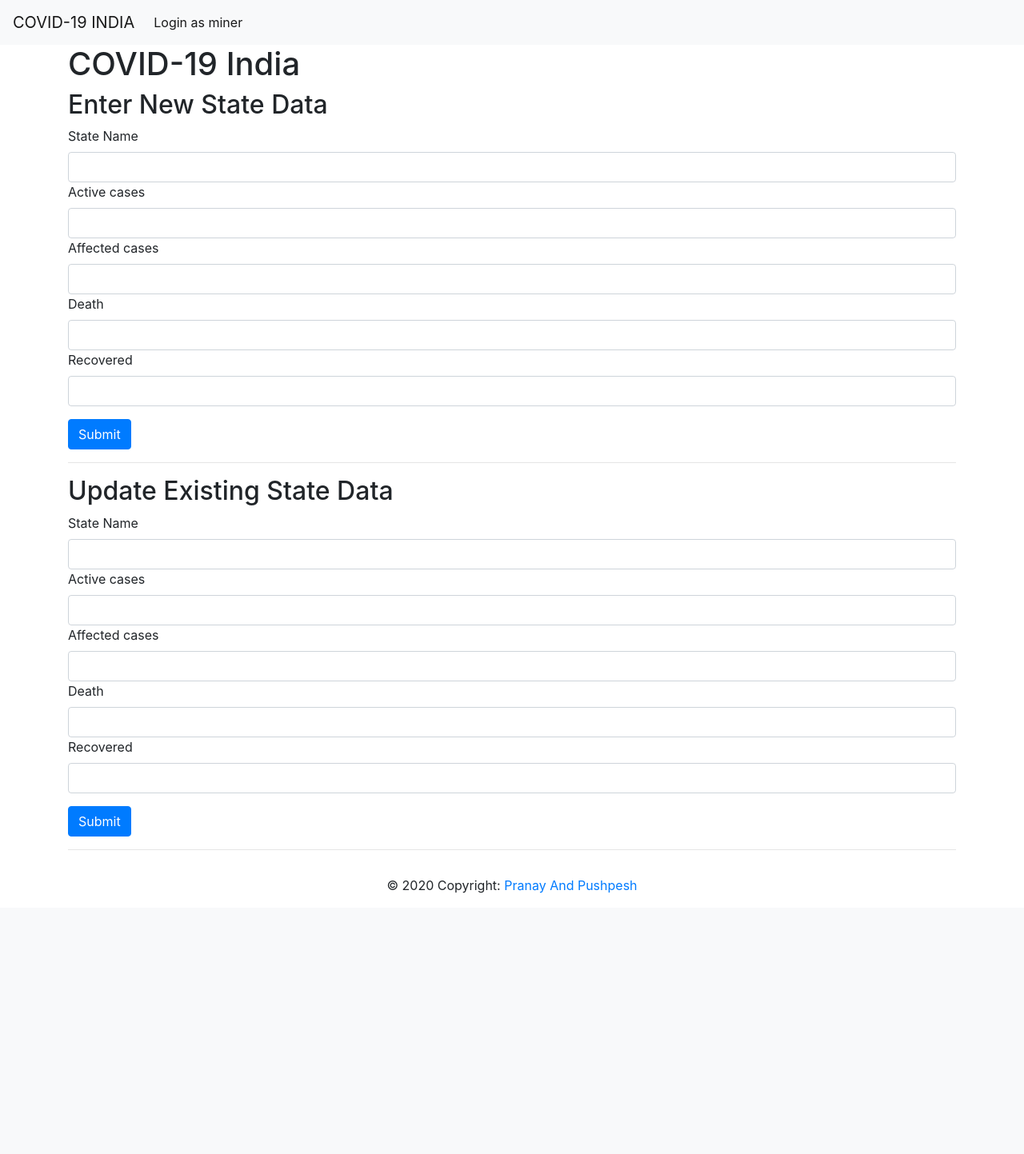
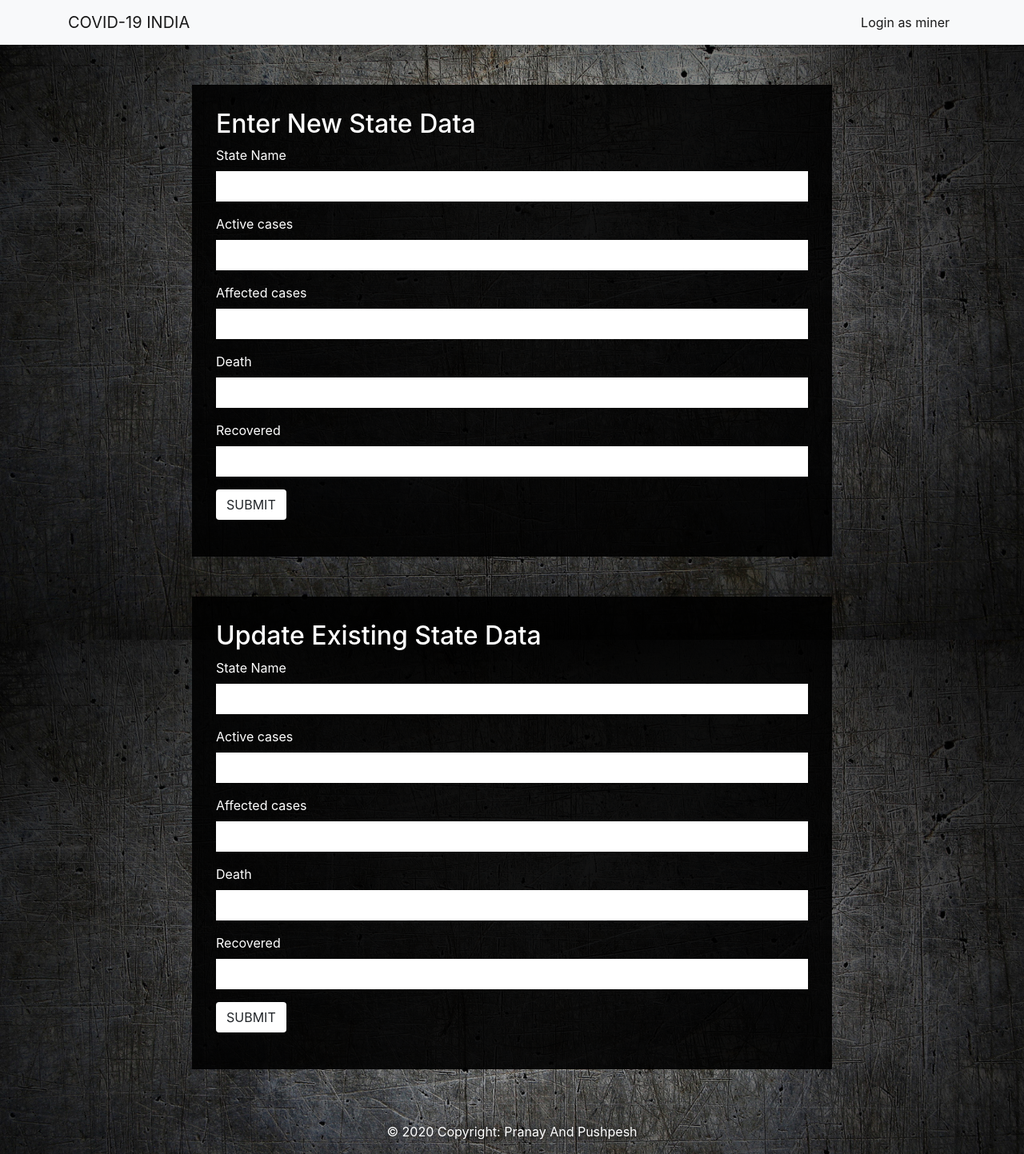
Before and after one commit to pranaykgupta/covid-database, a PHP site: page / in a window 1280 px wide. Shown: the whole page at 80% size. Before the commit the page ends 1117 px from the top, so only its background shows below. Run offline with PHP 8.4, Linux system fonts and the light colour scheme.

Commit message:
ui revamp

```diff
--- /dev/null
+++ b/user/css/update.css
@@ -0,0 +1,40 @@
+body {
+    height: 100%;
+    margin: 0;
+    background-image: url(../bg2.jpg);
+    background-size: cover;
+    background-position: center;
+    color: #fff;
+}
+
+html {
+    height: 100%;
+    margin: 0;
+}
+
+.in {
+    background-color: rgba(0,0,0,0.9);
+    color: #fff;
+    padding: 30px;
+    width: 800px;
+    margin: 50px auto;
+}
+
+.ipc {
+    border-radius: 0;
+    outline: none;
+    border-color: #fff;
+}
+
+.bb {
+    background-color: #ffffff;
+    text-transform: uppercase;
+}
+
+a {
+    color: #fff;
+}
+
+.shd {
+    text-shadow: #000 1px 1px 10px;
+}
--- a/user/index.php
+++ b/user/index.php
@@ -1,26 +1,29 @@
 <?php
   session_start();
 ?>
-
 <html>
 <head>
     <link rel="stylesheet" href="https://stackpath.bootstrapcdn.com/bootstrap/4.3.1/css/bootstrap.min.css" integrity="sha384-ggOyR0iXCbMQv3Xipma34MD+dH/1fQ784/j6cY/iJTQUOhcWr7x9JvoRxT2MZw1T" crossorigin="anonymous">
+    <link rel="stylesheet" href="./css/update.css">
     <title>Coronavirus Outbreak in India</title>
+    <link rel="icon" href="./logo.jpg" type="image/icon type">
 </head>
   <body>
   <!-- Navbar -->
     <nav class="navbar navbar-expand-lg navbar-light bg-light">
+      <div class="container">
         <a class="navbar-brand" href="#">COVID-19 INDIA</a>
         <button class="navbar-toggler" type="button" data-toggle="collapse" data-target="#navbarSupportedContent" aria-controls="navbarSupportedContent" aria-expanded="false" aria-label="Toggle navigation">
           <span class="navbar-toggler-icon"></span>
         </button>
 
         <div class="collapse navbar-collapse" id="navbarSupportedContent">
-      <ul class="navbar-nav mr-auto">
+          <ul class="navbar-nav ml-auto">
             <li class="nav-item active">
               <a class="nav-link" href="login.php">Login as miner <span class="sr-only">(current)</span></a>
             </li>
           </ul>
+        </div>
       </div>
     </nav>
 
@@ -28,57 +31,72 @@
     <div class="container">
       <div class="row">
         <div class="col-sm-12">
-            <h1>COVID-19 India</h1>
             <?php if(isset($_SESSION['msg'])){ ?>
               <div class="text-center"><?php echo $_SESSION['msg']; unset($_SESSION['msg']); ?> </div>
             <?php } ?>
-
+          <div class="in">
           <!-- add form -->
           <form action="add.php" method="POST">
             <h2>Enter New State Data</h2>
             <div class="form-group">
               <label for="name">State Name</label>
-                <input id="name" type="text" class="form-control" name="name"></input>
+              <input id="name" type="text" class="form-control ipc" name="name"></input>
+            </div>
+            <div class="form-group">
               <label for="activecases">Active cases</label>
-                <input id="activecases" type="number" class="form-control" name="activecases"></input>
+              <input id="activecases" type="number" class="form-control ipc" name="activecases"></input>
+            </div>
+            <div class="form-group">
               <label for="affcases">Affected cases</label>
-                <input id="affcases" type="number" class="form-control" name="affcases"></input>
+              <input id="affcases" type="number" class="form-control ipc" name="affcases"></input>
+            </div>
+            <div class="form-group">
               <label for="deaths">Death</label>
-                <input id="deaths" type="number" class="form-control" name="deaths"></input>
+              <input id="deaths" type="number" class="form-control ipc" name="deaths"></input>
+            </div>
+            <div class="form-group">
               <label for="recovered">Recovered</label>
-                <input id="recovered" type="number" class="form-control" name="recovered"></input>
+              <input id="recovered" type="number" class="form-control ipc" name="recovered"></input>
             </div>
-            <button type="submit" class="btn btn-primary">Submit</button>
+            <button type="submit" class="btn bb">Submit</button>
           </form>
+          </div>
 
-          <hr>
-
+          <div class="in">
           <!-- update form -->
           <form action="update.php" method="POST">
               <h2>Update Existing State Data</h2>
               <div class="form-group">
                 <label for="name">State Name</label>
-                <input id="name" type="text" class="form-control" name="name"></input>
+                <input id="name" type="text" class="form-control ipc" name="name"></input>
+              </div>
+              <div class="form-group">
                 <label for="activecases">Active cases</label>
-                <input id="activecases" type="number" class="form-control" name="activecases"></input>
+                <input id="activecases" type="number" class="form-control ipc" name="activecases"></input>
+              </div>
+              <div class="form-group">
                 <label for="affcases">Affected cases</label>
-                <input id="affcases" type="number" class="form-control" name="affcases"></input>
+                <input id="affcases" type="number" class="form-control ipc" name="affcases"></input>
+              </div>
+              <div class="form-group">
                 <label for="deaths">Death</label>
-                <input id="deaths" type="number" class="form-control" name="deaths"></input>
+                <input id="deaths" type="number" class="form-control ipc" name="deaths"></input>
+              </div>
+              <div class="form-group">
                 <label for="recovered">Recovered</label>
-                <input id="recovered" type="number" class="form-control" name="recovered"></input>
+                <input id="recovered" type="number" class="form-control ipc" name="recovered"></input>
                 </div>
-              <button type="submit" class="btn btn-primary">Submit</button>
+              <button type="submit" class="btn bb">Submit</button>
           </form>
-          <hr>
+          </div>
         </div>
       </div>
     </div>
 
     <!-- footer -->
     <footer class="page-footer font-small blue">
-      <div class="footer-copyright text-center py-3">© 2020 Copyright:
-        <a href="https://pranaykgupta.github.io/"> Pranay And Pushpesh</a>
+      <div class="footer-copyright text-center py-3 shd">© 2020 Copyright:
+        <a href="https://github.com/pranaykgupta/covid-database"> Pranay And Pushpesh</a>
       </div>
     </footer>
   </body>
```
Also changed, not shown: user/css/login.css (added, +31 -0 lines), user/insert.php (+4 -4 lines), user/login.php (+12 -6 lines), user/miner.php (+6 -2 lines), user/bg.jpg (added), user/bg2.jpg (added), user/logo.jpg (added). Lines whose indentation alone changed are shown as unchanged.
